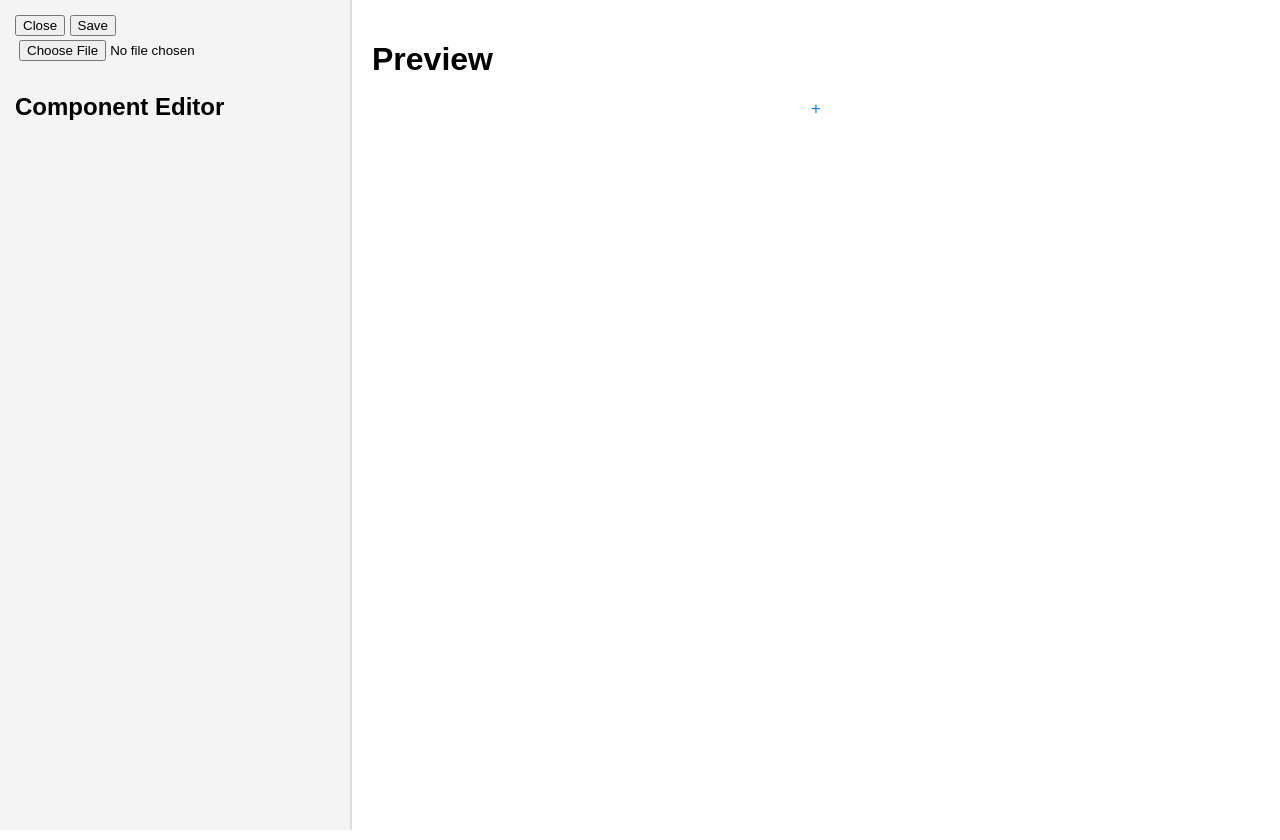
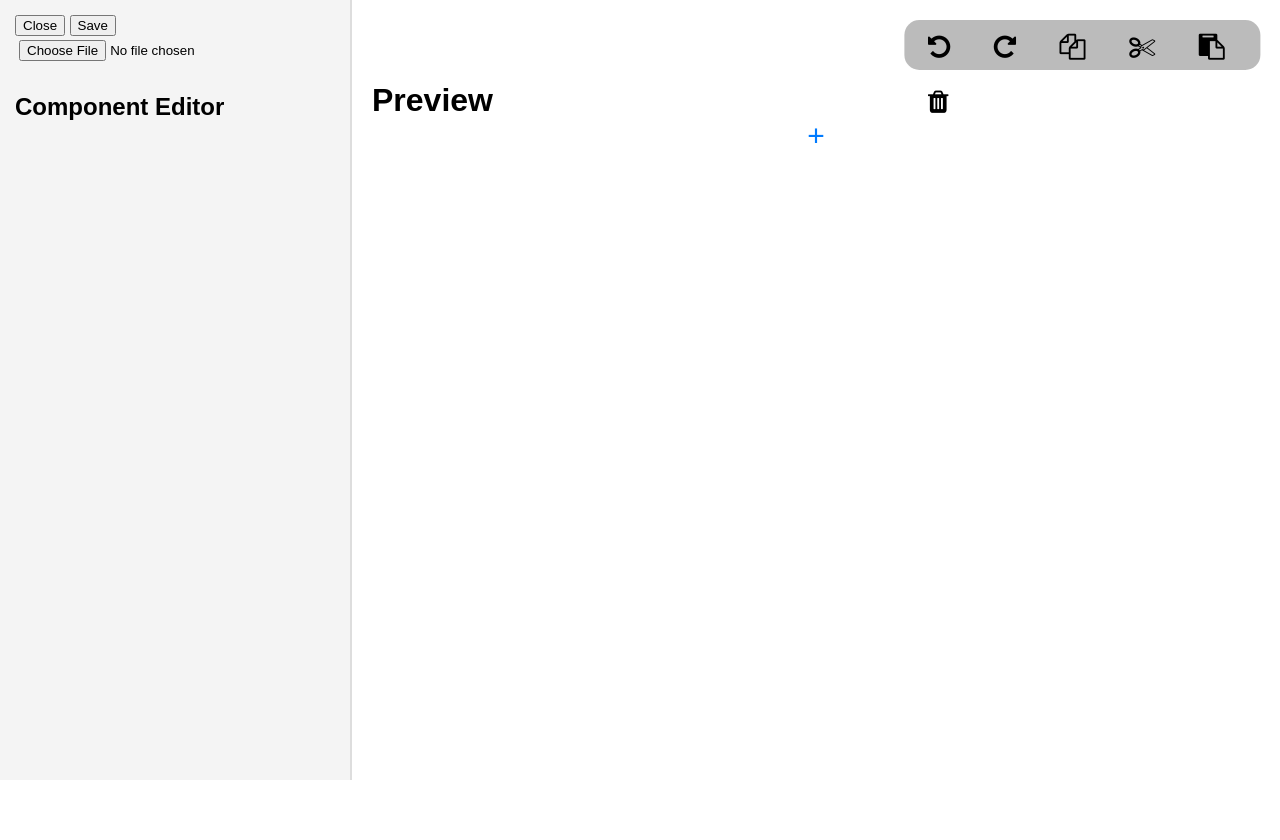
Before and after one commit to commander321/ThunderScout, a website built with Vite: page EDDScoutingApp/index.html in a window 1280 px wide. After the commit the page ends 800 px from the top, so only its background shows below. Built offline with nearby package versions, Linux system fonts and the light colour scheme.

Commit message:
More Editor Buttons
Made nice buttons with icons for things like copy and paste. Need to make the function though.

```diff
--- a/EDDScoutingApp/index.html
+++ b/EDDScoutingApp/index.html
@@ -3,6 +3,8 @@
 <head>
   <title>FRC Scouting Builder</title>
   <link rel="stylesheet" href="styles.css">
+  <link rel="stylesheet" href="https://cdnjs.cloudflare.com/ajax/libs/font-awesome/4.7.0/css/font-awesome.min.css">
+
   <!-- <link rel="manifest" href="/manifest.json"> !-->
   <meta name="theme-color" content="#0f766e">
 </head>
@@ -25,7 +27,36 @@
   <button id="export">Export Data</button>
   <button id="matches">View Saved Matches</button>
   <button id="settings">Settings</button>
-  <h1 id="preview-title">Preview</h1>
+  <span id="preview-title">
+    <h1 style="display:inline;">Preview</h1>
+    <div class="editor-top-bar">
+      <button class="editor-button editor-button-tooltip">
+        <i class="fa fa-undo"></i>
+        <span class="editor-button-tooltip-text">Undo (Ctrl + Z)</span>
+      </button>
+      <button class="editor-button editor-button-tooltip">
+        <i class="fa fa-repeat"></i>
+        <span class="editor-button-tooltip-text">Redo (Ctrl + Y)</span>
+      </button>
+      <button class="editor-button editor-button-tooltip">
+        <i class="fa fa-files-o"></i>
+        <span class="editor-button-tooltip-text">Copy (Ctrl + C)</span>
+      </button>
+      <button class="editor-button editor-button-tooltip">
+        <i class="fa fa-scissors"></i>
+        <span class="editor-button-tooltip-text">Cut (Ctrl + X)</span>
+      </button>
+      <button class="editor-button editor-button-tooltip">
+        <i class="fa fa-clipboard"></i>
+        <span class="editor-button-tooltip-text">Paste (Ctrl + V)</span>
+      </button>
+      <button class="editor-button editor-button-tooltip">
+        <i class="fa fa-trash"></i>
+        <span class="editor-button-tooltip-text">Delete (Del)</span>
+      </button>
+    </div>
+  </span>
+
   <div id="app"></div>
 </div>
 
--- a/EDDScoutingApp/package.json
+++ b/EDDScoutingApp/package.json
@@ -19,6 +19,7 @@
     "install": "^0.13.0",
     "node": "^24.15.0",
     "npm": "^11.13.0",
+    "uuid": "^14.0.0",
     "vite-plugin-html": "^3.2.2",
     "vite-plugin-pwa": "^1.2.0",
     "web-bluetooth": "^0.1.2",
--- a/EDDScoutingApp/src/app.ts
+++ b/EDDScoutingApp/src/app.ts
@@ -7,6 +7,7 @@ import * as events from "./events.js";
 import * as matchdata from "./matchdata.js";
 import * as bluetooth from "./bluetooth.js";
 import * as actions from "./action.js";
+import { v4 as uuid } from 'uuid';
 
 //import pictures of components
 /*import imageAllianceStation from "./assets/components/alliancestation.png";
@@ -364,8 +365,8 @@ export function closeDesigner() {
   document.getElementById("matches")?.classList.remove("hidden");
   document.getElementById("settings")?.classList.remove("hidden");
 
-  let previewDiv = document.getElementById("preview");
-  if (previewDiv) previewDiv.style.overflowY = "unset";
+  //let previewDiv = document.getElementById("preview");
+  //if (previewDiv) previewDiv.style.overflowY = "unset";
 
   document.querySelectorAll(".insert-bar").forEach(element => {
     element.classList.add("hidden");
@@ -408,8 +409,8 @@ export function openDesigner() {
   document.getElementById("matches")?.classList.add("hidden");
   document.getElementById("settings")?.classList.add("hidden");
 
-  let previewDiv = document.getElementById("preview");
-  if (previewDiv) previewDiv.style.overflowY = "auto";
+  //let previewDiv = document.getElementById("preview");
+  //if (previewDiv) previewDiv.style.overflowY = "auto";
 
   renderPreview();
 }
@@ -510,7 +511,7 @@ function copyComponent() {
 
   //make a copy of the component and change the id
   copiedComponent = loadComponent(found.node);
-  copiedComponent.id = crypto.randomUUID();
+  copiedComponent.id = uuid();
 
   //delete the component if cutting it (and save action in case you undo the cut)
   if (cutting) {
@@ -546,7 +547,7 @@ function pasteComponent() {
     copiedComponent = null;
   } else {
     let nextComponent = loadComponent(copiedComponent);
-    nextComponent.id = crypto.randomUUID();
+    nextComponent.id = uuid();
     copiedComponent = nextComponent;
   }
   cutting = false;
--- a/EDDScoutingApp/src/components.ts
+++ b/EDDScoutingApp/src/components.ts
@@ -2,6 +2,7 @@ import * as editor from "./editor.js";
 import * as app from "./app.js";
 import * as matchdata from "./matchdata.js";
 import * as events from "./events.js";
+import { v4 as uuid } from 'uuid';
 
 export abstract class Component {
   id: string;
@@ -12,7 +13,8 @@ export abstract class Component {
   eventGroup: string;
 
   constructor(type: string) {
-    this.id = crypto.randomUUID();
+    //this.id = ""//crypto.randomUUID();
+    this.id = uuid();
     this.type = type;
     this.style = {};
     this.children = [];
--- a/EDDScoutingApp/styles.css
+++ b/EDDScoutingApp/styles.css
@@ -2,13 +2,14 @@ body {
   margin: 0;
   font-family: Arial;
   display: flex;
+  overflow-y: hidden;
 }
 
 #sidebar {
   width: 320px;
   background: #f4f4f4;
   padding: 15px;
-  height: 100vh;
+  height: calc(100vh - 50px);
   overflow-y: auto;
   border-right: 2px solid #ddd;
 }
@@ -16,7 +17,7 @@ body {
 #preview {
   flex: 1;
   padding: 20px;
-  height: 100vh;
+  height: calc(100vh - 50px);
   overflow-y: auto;
 }
 
@@ -55,6 +56,9 @@ body {
   text-align: center;
   cursor: pointer;
   color: #007bff;
+  font-size: 30px;
+  width:90%;
+  margin:auto;
 }
 
 .insert-bar:hover {
@@ -217,3 +221,52 @@ th, td {
   box-shadow: 0 4px 8px rgba(0,0,0,0.2);
   background-color: #e0e0e0;
 }
+
+.editor-top-bar {
+      position: sticky;
+      top: 0;
+      left: 100%;
+      width: 40%;
+      height: 50px;
+      border-radius:15px;
+      background: #64646470;
+      color: #000000;
+      z-index: 1000;
+      align-content: center;
+      display:inline-block;
+}
+
+.editor-button {
+  border: none;
+  padding: 12px 16px;
+  font-size: 26px;
+  cursor: pointer;
+  margin-left:2%;
+  background-color:transparent;
+}
+
+.editor-button-tooltip {
+  position: relative;
+  display: inline-block;
+  cursor: pointer;
+}
+
+.editor-button-tooltip-text {
+  visibility: hidden;
+  background: #64646470;
+  color: #000000;
+  text-align: center;
+  font-size:15px;
+  padding: 5px 0;
+  border-radius: 6px;
+  position: absolute;
+  z-index: 1;
+  width: 130px;
+  top: 100%;
+  left: 50%;
+  margin-left: -65px;
+}
+
+.editor-button-tooltip:hover .editor-button-tooltip-text {
+  visibility: visible;
+}
--- a/EDDScoutingApp/vite.config.js
+++ b/EDDScoutingApp/vite.config.js
@@ -20,6 +20,9 @@ export default defineConfig({
                 ]
             }
         })
-    ]
+    ],
+    server: {
+        allowedHosts: true
+    }
 });
 //# sourceMappingURL=vite.config.js.map
--- a/EDDScoutingApp/vite.config.ts
+++ b/EDDScoutingApp/vite.config.ts
@@ -23,6 +23,9 @@ export default defineConfig({
       }
     })
   ],
+  server: {
+    allowedHosts: true
+  },
   build: {
     rollupOptions: {
       input: {
```
Also changed, not shown: 1 other file.
